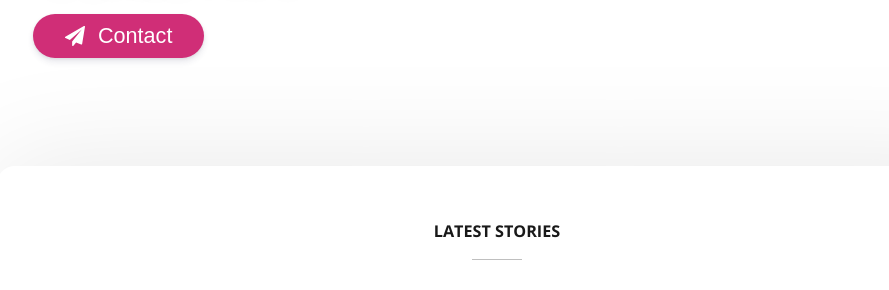
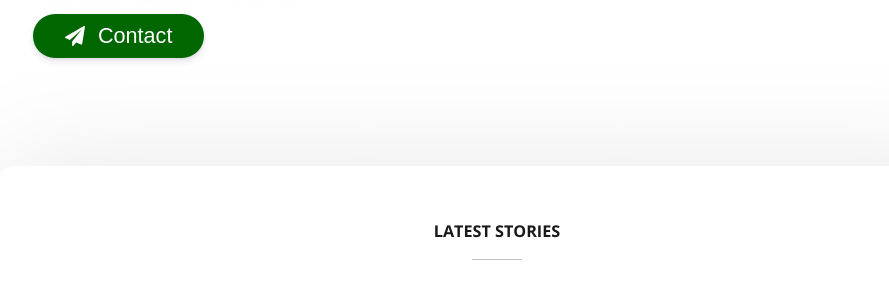
Before and after one commit to hellerbenjamin/myblog, a Gatsby site: page / in a window 1280 px wide. Shown: the part 233-523 px from the top of the page, without its empty margins (143-1032 px from the left). Built offline with nearby package versions, Linux system fonts and the light colour scheme; Gatsby itself is replaced by a stand-in of ours; some packages are replaced by stand-ins of ours.

Commit message:
Going green

```diff
--- a/config/theme.js
+++ b/config/theme.js
@@ -1,7 +1,7 @@
 import { lighten } from 'polished'
 
 const colors = {
-  primary: '#d02e77', // Color for buttons or links
+  primary: '#006600', // Color for buttons or links
   primaryLight: lighten(0.05, '#d02e77'),
   bg: 'white', // Background color
   grey: {
```
